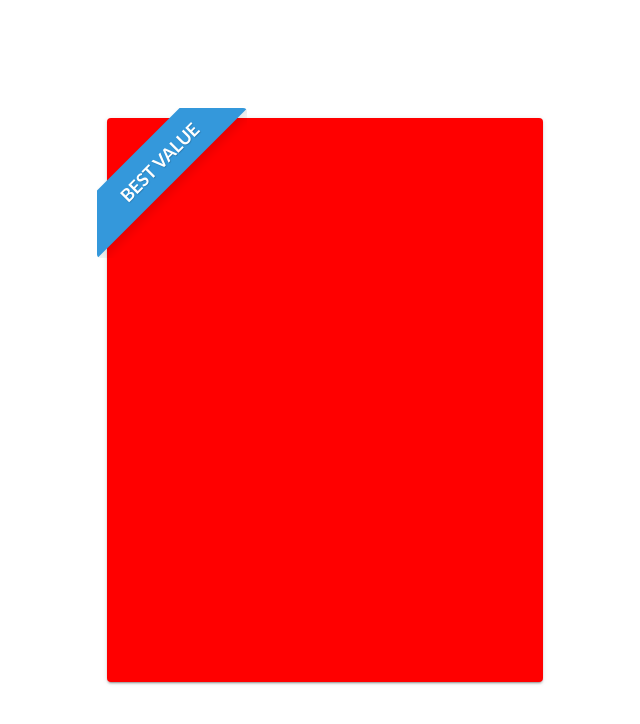
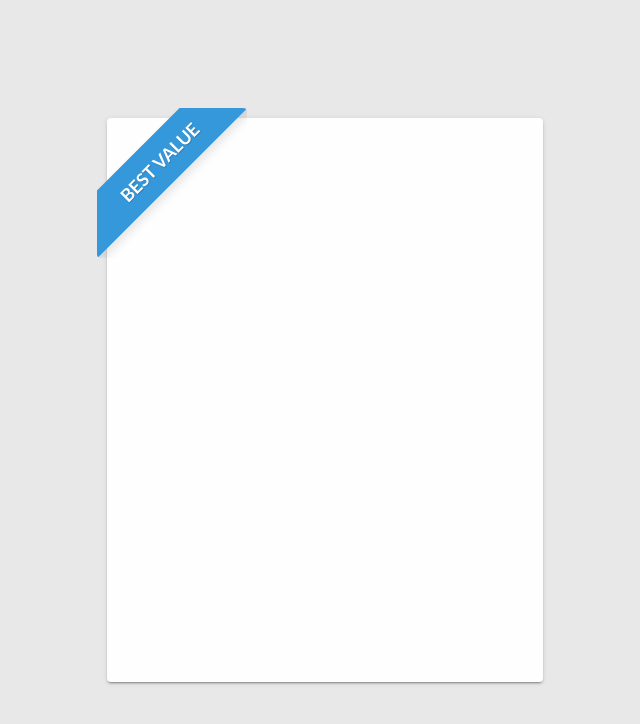
Before and after one commit to Swati11129/BestValueCard-design, a Vue app: page / in a window 1280 px wide. Shown: the top 724 px of the page, without its empty margins (315-955 px from the left). Built offline with nearby package versions, Linux system fonts and the light colour scheme.

Commit message:
fixed color

```diff
--- a/src/App.vue
+++ b/src/App.vue
@@ -1,15 +1,15 @@
 <template>
-<v-app>
+<v-app style="background-color:#E8E8E8;">
     <v-container theme="light" style="
     height: 100vh;
     display: grid;
     grid-template-columns: 2fr 1.2fr 1.2fr 2fr;
     grid-template-rows: 1.5fr 4fr 4fr 1.5fr;
-
+    margin:auto;
     ">
 
 
-            <v-card class="card-position position " style="background-color:red;">
+            <v-card :elevation="2" class="card-position position " style="background-color:#FEFEFE;">
                 <div class="ribbon ribbon-top-left"><span>BEST VALUE</span></div>
             </v-card>
 
```
